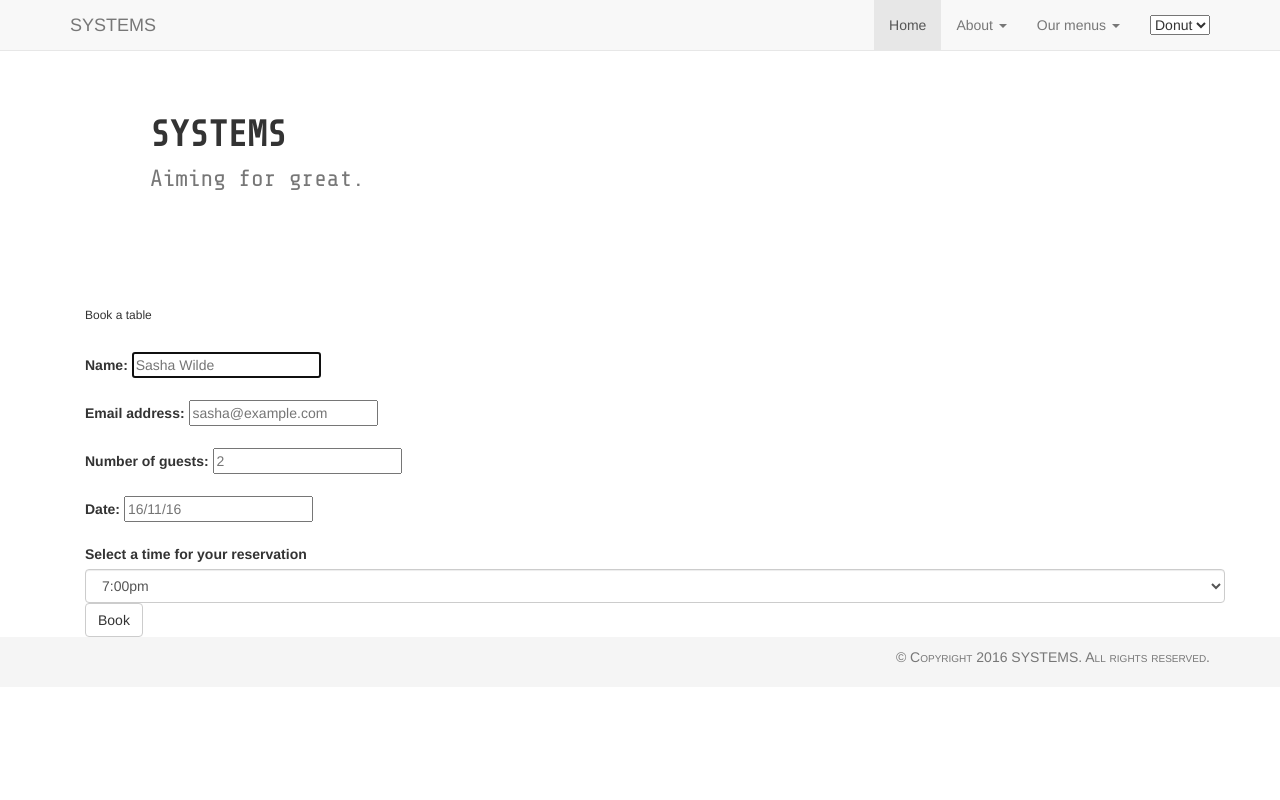
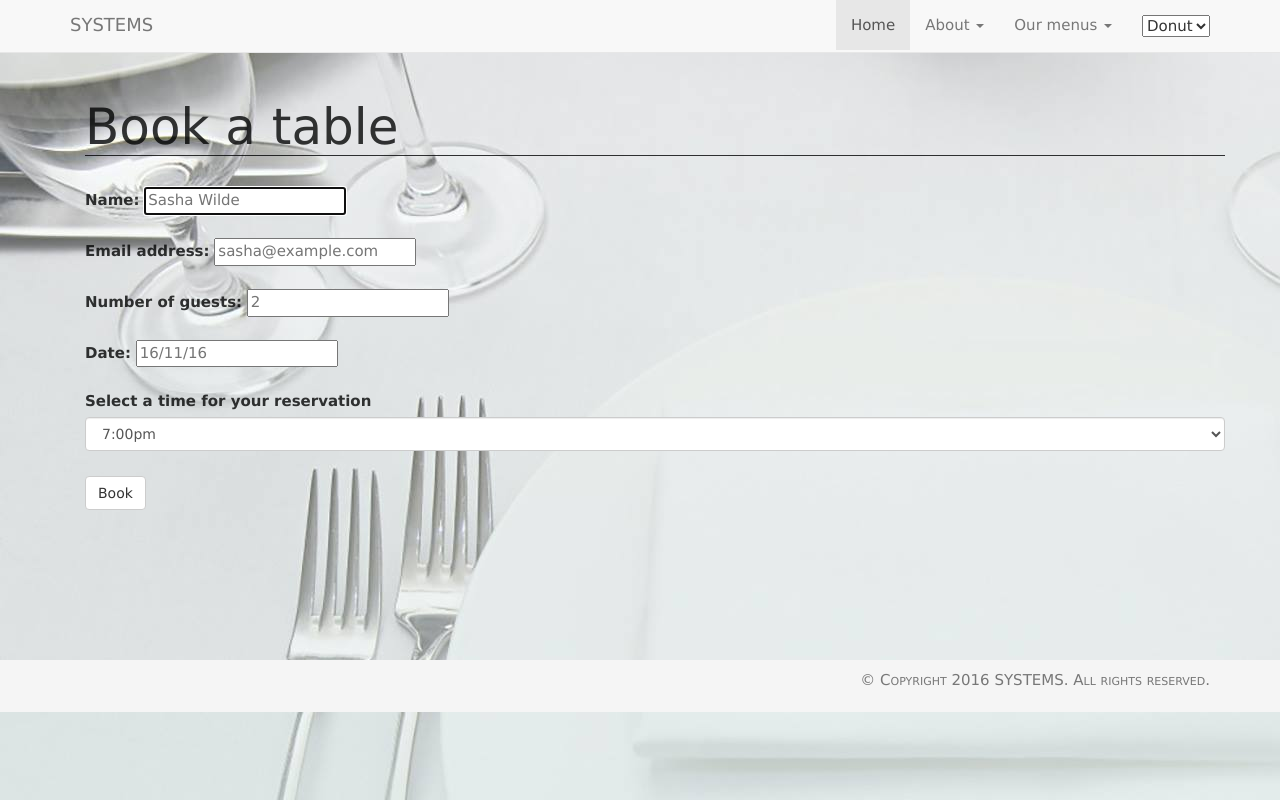
Before and after one commit to aveatqueval/challengeexercise, a plain HTML site: page form.html in a window 1280 px wide. Drawn offline with nearby package versions, Linux system fonts and the light colour scheme; files whose address does not match are found by name.

Commit message:
form background image edited w photoshop and changed

```diff
--- a/form.html
+++ b/form.html
@@ -1,15 +1,39 @@
 <!DOCTYPE html>
 <html>
 <head>
+  <style>
+
+.bigfont {color: rgba(1, 2, 3, 0.8);
+      font-family: verdana;
+      font-size: 50px;
+      border-bottom: 1px solid;
+      margin-top: 100px;
+}
+
+  .forkknife {background: url('file:///Users/sashawilde/Desktop/challengeexercise/15133649_10102008206535170_1535304966_o.jpg');
+font-family: verdana;
+font-size: 15px;
+}
+
+
+  .sasha {
+    color: rgba(1,2, 3, 0.8);
+  }
+
+  .btn-sasha {margin-top: 25px;}
+
+.footer-form{margin-top: 150px;}
+
+  </style>
   <title>SYSTEMS - always aim for better</title>
   <link href='css/bootstrap.css' rel='stylesheet'>
   <link href='css/bootstrap.min.css' rel='stylesheet'>
   <link href='css/main.css' rel='stylesheet'>
   <link href='http://fonts.googleapis.com/css?family=Share+Tech+Mono' rel='stylesheet' type='text/css'>
-  <script src="javascript/javascript.js"></script>
+
   <link rel="stylesheet" href="http://maxcdn.bootstrapcdn.com/bootstrap/3.3.6/css/bootstrap.min.css">
 </head>
-<body class="forkknife">
+
 <div class="container">
  <!-- Fixed navbar -->
    <nav class="navbar navbar-default navbar-fixed-top">
@@ -89,13 +113,9 @@
     </nav>
   -->
   <!--/start title div-->
-  <div class="row">
-    <div class="website-title">
-      <h1 class="bungee">SYSTEMS <br /><small>Aiming for great.</small></h1>
-    </div>
-  </div>
 
-  <!--navbar goes here-->
+  <body class="forkknife">
+
   <div class="container sasha font-verdana">
     <div class="form">
     <h6 class="bigfont">Book a table</h6>
@@ -130,7 +150,7 @@
 
 </div>
 <!--/footer-->
-   <footer class="footer">
+   <footer class="footer footer-form">
       <div class="container">
         <p class="text-muted">
           <span style="font-variant: small-caps">&copy; Copyright 2016 SYSTEMS. All rights reserved.</span>
```
